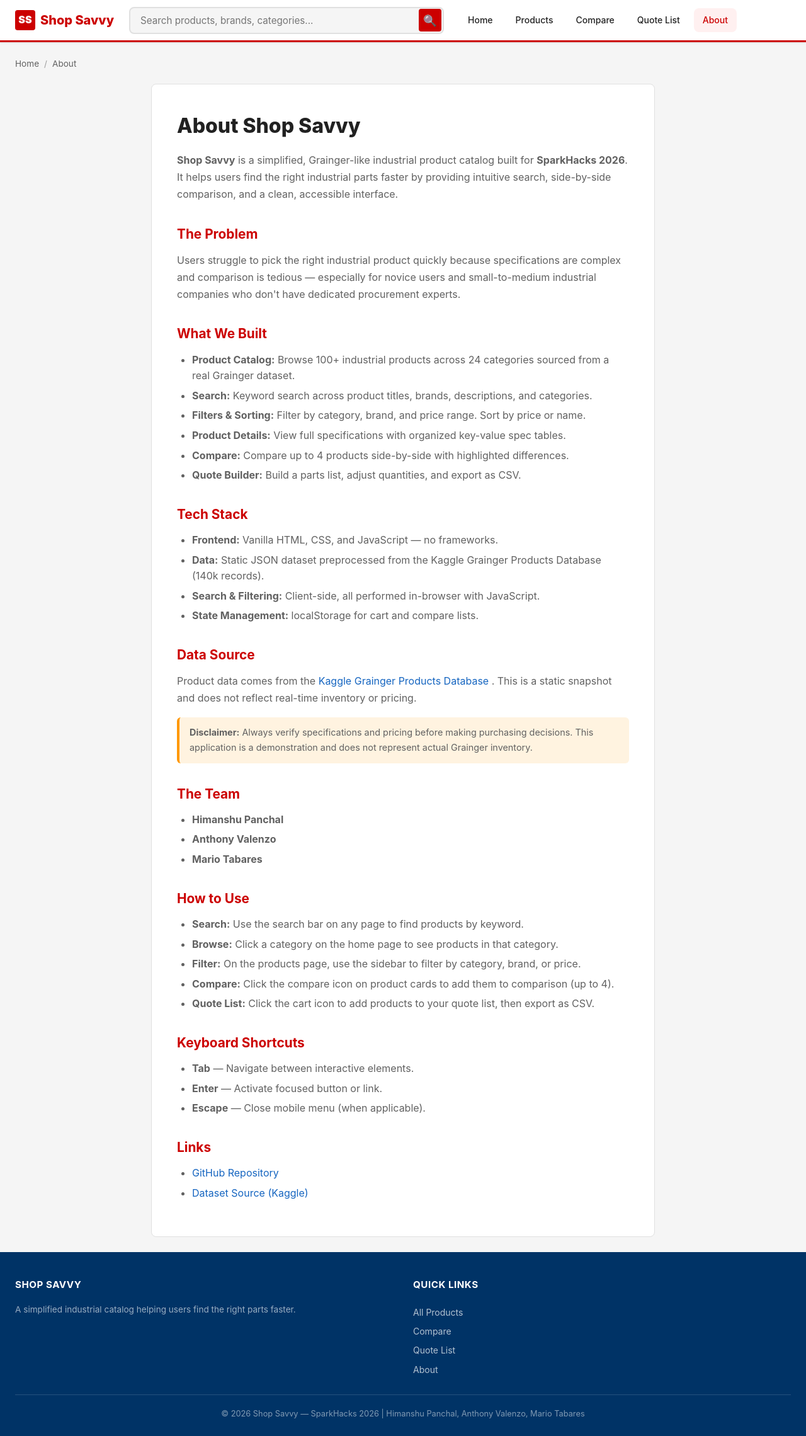
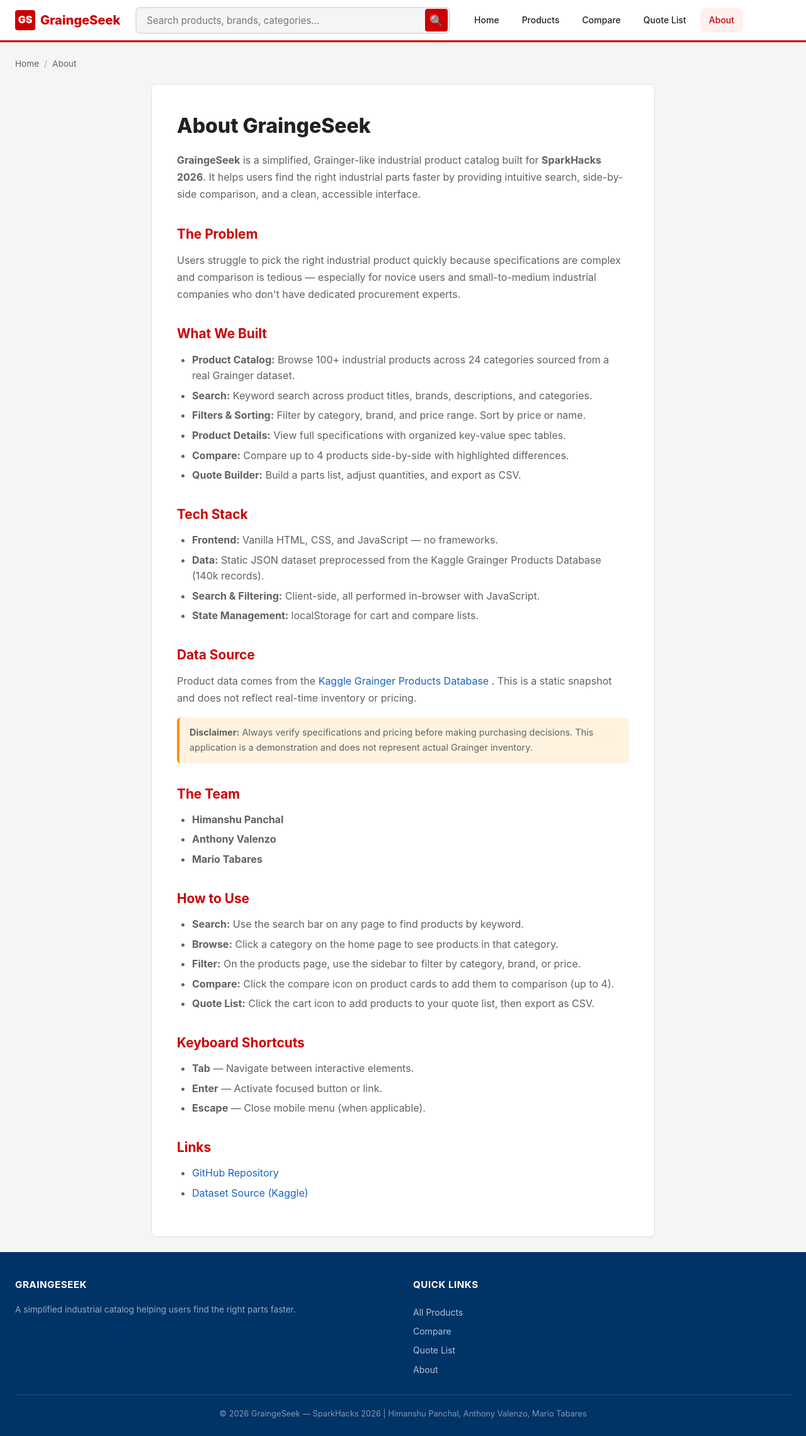
Before and after one commit to Himanshu-1804/Spark-Hacks-2026, a plain HTML site: page about.html in a window 1280 px wide. Shown: the whole page at 63% size. Drawn offline with Linux system fonts and the light colour scheme.

Commit message:
Name Change from Shop Savvy to GraingeSeek

```diff
--- a/about.html
+++ b/about.html
@@ -3,8 +3,8 @@
 <head>
   <meta charset="UTF-8">
   <meta name="viewport" content="width=device-width, initial-scale=1.0">
-  <meta name="description" content="About Shop Savvy — SparkHacks 2026 project">
-  <title>About — Shop Savvy</title>
+  <meta name="description" content="About GraingeSeek — SparkHacks 2026 project">
+  <title>About: GraingeSeek</title>
   <link rel="stylesheet" href="css/styles.css">
 </head>
 <body>
@@ -13,9 +13,9 @@
   <!-- ── Header ── -->
   <header class="header">
     <div class="header__inner">
-      <a href="index.html" class="header__logo" aria-label="Shop Savvy Home">
-        <span class="header__logo-icon">SS</span>
-        Shop Savvy
+      <a href="index.html" class="header__logo" aria-label="GraingeSeek Home">
+        <span class="header__logo-icon">GS</span>
+        GraingeSeek
       </a>
       <div class="header__search" role="search" aria-label="Search products">
         <input type="text" class="header__search-input" placeholder="Search products, brands, categories..." aria-label="Search products">
@@ -42,9 +42,9 @@
       </nav>
 
       <div class="about-content">
-        <h1>About Shop Savvy</h1>
+        <h1>About GraingeSeek</h1>
         <p>
-          <strong>Shop Savvy</strong> is a simplified, Grainger-like industrial product catalog built for
+          <strong>GraingeSeek</strong> is a simplified, Grainger-like industrial product catalog built for
           <strong>SparkHacks 2026</strong>. It helps users find the right industrial parts faster by providing
           intuitive search, side-by-side comparison, and a clean, accessible interface.
         </p>
@@ -123,7 +123,7 @@
   <footer class="footer">
     <div class="footer__inner">
       <div class="footer__section">
-        <h3>Shop Savvy</h3>
+        <h3>GraingeSeek</h3>
         <p style="color: rgba(255,255,255,0.6); font-size: 0.85rem; line-height: 1.5;">
           A simplified industrial catalog helping users find the right parts faster.
         </p>
@@ -137,7 +137,7 @@
       </div>
     </div>
     <div class="footer__bottom">
-      &copy; 2026 Shop Savvy — SparkHacks 2026 | Himanshu Panchal, Anthony Valenzo, Mario Tabares
+      &copy; 2026 GraingeSeek — SparkHacks 2026 | Himanshu Panchal, Anthony Valenzo, Mario Tabares
     </div>
   </footer>
 
--- a/css/styles.css
+++ b/css/styles.css
@@ -1,5 +1,5 @@
 /* ============================================
-   Shop Savvy — Grainger-Style Industrial Catalog
+   GraingeSeek — Grainger-Style Industrial Catalog
    Global Stylesheet
    ============================================ */
 
--- a/js/app.js
+++ b/js/app.js
@@ -1,5 +1,5 @@
 /* ============================================
-   Shop Savvy — Shared Application Module
+   GraingeSeek — Shared Application Module
    Data loading, cart, compare, search, toast, nav
    ============================================ */
 
--- a/js/cart.js
+++ b/js/cart.js
@@ -1,5 +1,5 @@
 /* ============================================
-   Shop Savvy — Cart / Quote Builder Page Logic
+   GraingeSeek — Cart / Quote Builder Page Logic
    ============================================ */
 
 App.onReady(async () => {
--- a/js/compare.js
+++ b/js/compare.js
@@ -1,5 +1,5 @@
 /* ============================================
-   Shop Savvy — Compare Page Logic
+   GraingeSeek — Compare Page Logic
    Side-by-side product comparison table
    ============================================ */
 
--- a/js/home.js
+++ b/js/home.js
@@ -1,5 +1,5 @@
 /* ============================================
-   Shop Savvy — Home Page Logic
+   GraingeSeek — Home Page Logic
    ============================================ */
 
 App.onReady(async () => {
--- a/js/product-detail.js
+++ b/js/product-detail.js
@@ -1,5 +1,5 @@
 /* ============================================
-   Shop Savvy — Product Detail Page Logic
+   GraingeSeek — Product Detail Page Logic
    ============================================ */
 
 App.onReady(async () => {
@@ -21,7 +21,7 @@ App.onReady(async () => {
     return;
   }
 
-  document.title = `${product.title} — Shop Savvy`;
+  document.title = `${product.title} — GraingeSeek`;
   renderProduct(product);
   renderSpecs(product);
   renderSuggested(product, data.products);
--- a/js/products.js
+++ b/js/products.js
@@ -1,5 +1,5 @@
 /* ============================================
-   Shop Savvy — Products List Page Logic
+   GraingeSeek — Products List Page Logic
    Search, Filter, Sort, Pagination
    ============================================ */
 
```
Also changed, not shown: cart.html (+7 -7 lines), compare.html (+7 -7 lines), index.html (+7 -7 lines), product.html (+7 -7 lines), products.html (+6 -6 lines), README.md, 1 other file.
